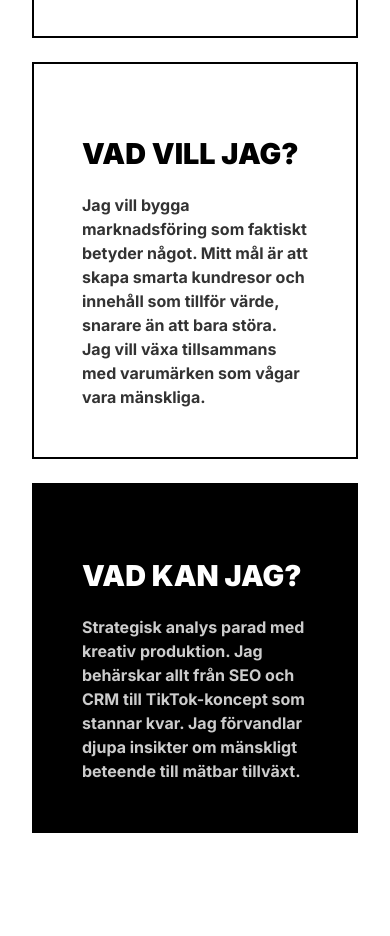
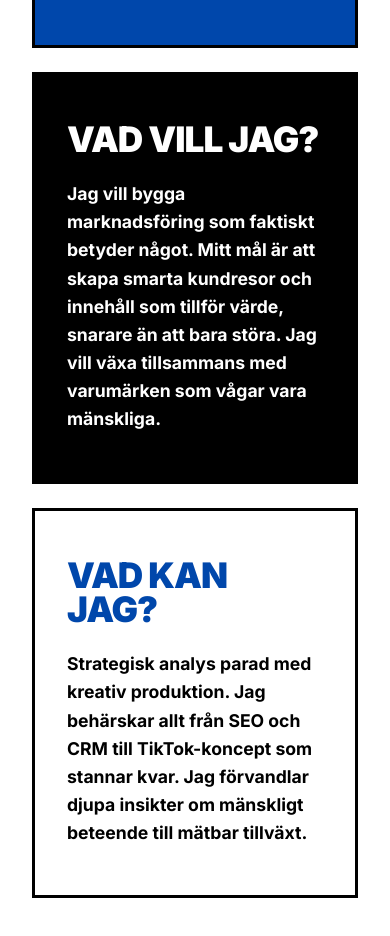
Before and after one commit to annafrankendal/annafrankendal.github.io, a plain HTML site: page about.html in a window 390 px wide. Shown: the part 1058-1994 px from the top of the page. Drawn offline with nearby package versions, Linux system fonts and the light colour scheme.

Commit message:
UI: Finalize About Me with cool rectangular color blocks (Blue/Black/White) and bold typography

```diff
--- a/about.html
+++ b/about.html
@@ -22,7 +22,7 @@ j=d.createElement(s),dl=l!='dataLayer'?'&l='+l:'';j.async=true;j.src=
       --bg: #ffffff;
       --ink: #000000;
       --accent: #0047AB; /* Royal Blue */
-      --border: 2px solid #000000;
+      --border: 3px solid #000000;
       --font-sans: 'Inter', sans-serif;
     }
 
@@ -55,22 +55,29 @@ j=d.createElement(s),dl=l!='dataLayer'?'&l='+l:'';j.async=true;j.src=
     .hero-image-wrap { width: 160px; margin: 0 auto 4rem; border: var(--border); overflow: hidden; aspect-ratio: 1; }
     .hero-image-wrap img { width: 100%; display: block; filter: grayscale(100%); }
 
-    /* --- THREE COLUMN GRID --- */
-    .grid { display: grid; grid-template-columns: repeat(3, 1fr); gap: 1.5rem; margin-bottom: 8rem; }
+    /* --- CONTENT GRID (COOL RECTANGLES) --- */
+    .grid { display: grid; grid-template-columns: repeat(3, 1fr); gap: 0; margin-bottom: 8rem; border: var(--border); }
 
-    .box { border: var(--border); padding: 3rem; background: #fff; display: flex; flex-direction: column; height: 100%; }
-    .box h2 { font-size: 1.8rem; font-weight: 900; text-transform: uppercase; margin-bottom: 1.5rem; line-height: 1; min-height: 3.6rem; display: flex; align-items: flex-end; }
-    .box p { font-size: 1rem; font-weight: 600; color: #333; }
+    .box { padding: 4rem 3rem; display: flex; flex-direction: column; height: 100%; justify-content: center; }
 
-    .box-who { border-top: 8px solid var(--accent); }
-    .box-can { background: var(--ink); color: #fff; }
-    .box-can p { color: #ccc; }
+    .box h2 { font-size: 2.2rem; font-weight: 900; text-transform: uppercase; margin-bottom: 1.5rem; line-height: 0.95; letter-spacing: -1px; }
+    .box p { font-size: 1.1rem; font-weight: 600; line-height: 1.6; }
+
+    /* Box 1: Blue BG, White Text */
+    .box-who { background: var(--accent); color: #fff; border-right: var(--border); }
+
+    /* Box 2: Black BG, White Text */
+    .box-want { background: var(--ink); color: #fff; border-right: var(--border); }
+
+    /* Box 3: White BG, Blue Text */
+    .box-can { background: #fff; color: var(--accent); }
+    .box-can p { color: var(--ink); }
 
     /* --- STATS --- */
     .stats { display: grid; grid-template-columns: repeat(4, 1fr); gap: 1.5rem; margin-bottom: 8rem; }
-    .stat-box { border: var(--border); padding: 2.5rem 1rem; text-align: center; background: #fff; }
+    .stat-box { border: var(--border); padding: 2rem; text-align: center; background: #fff; }
     .stat-box span { display: block; font-size: 3rem; font-weight: 900; color: var(--accent); line-height: 1; margin-bottom: 0.5rem; }
-    .stat-box p { font-size: 10px; font-weight: 900; text-transform: uppercase; letter-spacing: 1px; }
+    .stat-box p { font-size: 10px; font-weight: 900; text-transform: uppercase; letter-spacing: 1px; color: var(--ink); }
 
     /* --- FOOTER --- */
     footer { padding: 10rem 0 5rem; border-top: var(--border); text-align: center; background: #fff; }
@@ -84,9 +91,13 @@ j=d.createElement(s),dl=l!='dataLayer'?'&l='+l:'';j.async=true;j.src=
     .copy { margin-top: 8rem; font-size: 10px; text-transform: uppercase; letter-spacing: 3px; opacity: 0.4; }
 
     @media (max-width: 950px) {
-      .grid { grid-template-columns: 1fr; }
-      .stats { grid-template-columns: repeat(2, 1fr); }
+      .grid { grid-template-columns: 1fr; border: none; gap: 1.5rem; }
+      .box { border: var(--border); }
+      .box-who, .box-want, .box-can { border-right: var(--border); }
+
+      .stats { display: flex; flex-direction: column; }
       .hero h1 { font-size: 5rem; letter-spacing: -4px; }
+      .box { padding: 3rem 2rem; }
       nav { gap: 1.5rem; }
     }
   </style>
@@ -111,19 +122,19 @@ j=d.createElement(s),dl=l!='dataLayer'?'&l='+l:'';j.async=true;j.src=
       </section>
 
       <div class="grid">
-        <!-- Box 1 -->
+        <!-- Box 1: Blue -->
         <div class="box box-who">
           <h2>Vem är jag?</h2>
           <p>Jag är varm, nyfiken och genuint intresserad av människor. Min Master i sociologi är grunden i allt jag gör – den ger mig verktygen för att förstå varför vi agerar som vi gör. Som Growth Marketer ser jag själen bakom siffrorna.</p>
         </div>
 
-        <!-- Box 2 -->
-        <div class="box">
+        <!-- Box 2: Black -->
+        <div class="box box-want">
           <h2>Vad vill jag?</h2>
           <p>Jag vill bygga marknadsföring som faktiskt betyder något. Mitt mål är att skapa smarta kundresor och innehåll som tillför värde, snarare än att bara störa. Jag vill växa tillsammans med varumärken som vågar vara mänskliga.</p>
         </div>
 
-        <!-- Box 3 -->
+        <!-- Box 3: White -->
         <div class="box box-can">
           <h2>Vad kan jag?</h2>
           <p>Strategisk analys parad med kreativ produktion. Jag behärskar allt från SEO och CRM till TikTok-koncept som stannar kvar. Jag förvandlar djupa insikter om mänskligt beteende till mätbar tillväxt.</p>
@@ -145,7 +156,7 @@ j=d.createElement(s),dl=l!='dataLayer'?'&l='+l:'';j.async=true;j.src=
         </div>
         <div class="stat-box">
           <span>100%</span>
-          <p>Hjärta & Hjärna</p>
+          <p>Pricksäkerhet</p>
         </div>
       </section>
     </main>
```
